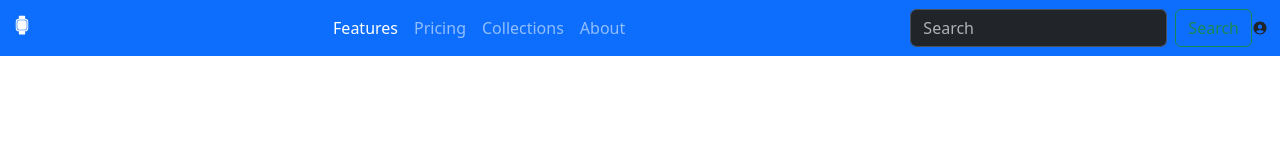
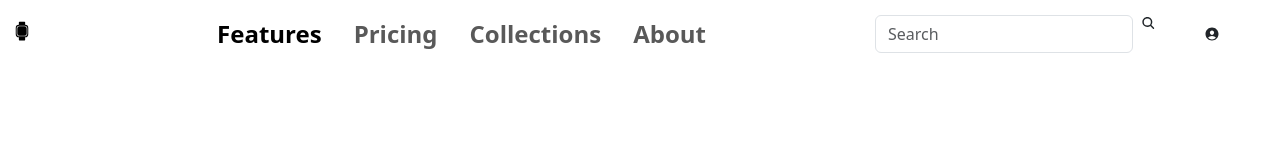
Before and after one commit to PranavNarayan7034/watch_page, a plain HTML site: page index.html in a window 1280 px wide. Drawn offline with nearby package versions, Linux system fonts and the light colour scheme.

Commit message:
Update index.html

```diff
--- a/index.html
+++ b/index.html
@@ -9,35 +9,36 @@
 </head>
 <body>
 
-    <nav class="navbar navbar-expand-lg bg-primary" data-bs-theme="dark">
+    <nav class="navbar navbar-expand-lg">
         <div class="container-fluid">
-          <a class="navbar-brand" href="#"><ion-icon name="watch"></ion-icon></a>
+          <a class="navbar-brand" href="#"><ion-icon name="watch" class="logoicon"></ion-icon></a>
           <button class="navbar-toggler" type="button" data-bs-toggle="collapse" data-bs-target="#navbarSupportedContent" aria-controls="navbarSupportedContent" aria-expanded="false" aria-label="Toggle navigation">
             <span class="navbar-toggler-icon"></span>
           </button>
           <div class="collapse navbar-collapse" id="navbarSupportedContent">
             <ul class="navbar-nav ms-auto me-auto mb-2 mb-lg-0">
               <li class="nav-item">
-                <a class="nav-link active" href="#">Features</a>
+                <a class="nav-link active fs-4 me-3 fw-bold" href="#">Features</a>
               </li>
               <li class="nav-item">
-                <a class="nav-link" href="#">Pricing</a>
+                <a class="nav-link fs-4 me-3 fw-bold" href="#">Pricing</a>
               </li>
               <li class="nav-item">
-                <a class="nav-link" href="#">Collections</a>
+                <a class="nav-link fs-4 me-3 fw-bold" href="#">Collections</a>
               </li>
               <li class="nav-item">
-                <a class="nav-link" href="#">About</a>
+                <a class="nav-link fs-4 fw-bold" href="#">About</a>
               </li>
             </ul>
-            <form class="d-flex" role="search">
-              <input class="form-control me-2" type="search" placeholder="Search" aria-label="Search">
-              <button class="btn btn-outline-success" type="submit">Search</button>
+            <form class="d-flex me-5" role="search">
+              <input class="form-control me-2 searchbar" type="search" placeholder="Search" aria-label="Search">
+              <ion-icon name="search" class="searchicon"></ion-icon>
             </form>
-            <ion-icon name="person-circle"></ion-icon>
+            <ion-icon name="person-circle" class="usericon me-5"></ion-icon>
           </div>
         </div>
       </nav>
+
 
     <script type="module" src="https://unpkg.com/ionicons@7.1.0/dist/ionicons/ionicons.esm.js"></script>
     <script nomodule src="https://unpkg.com/ionicons@7.1.0/dist/ionicons/ionicons.js"></script>
```
